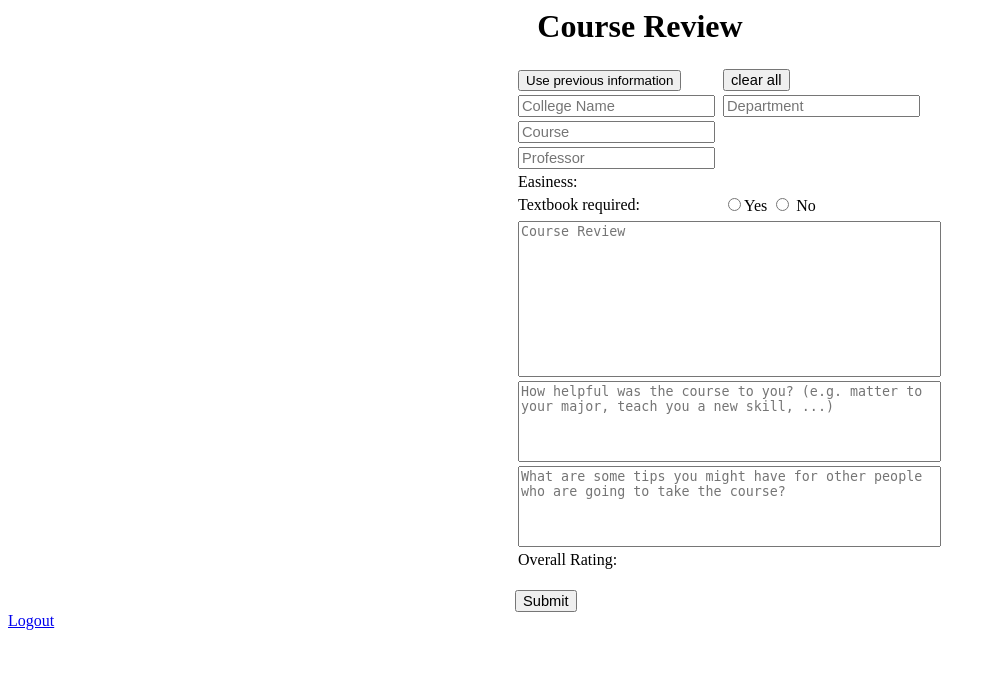
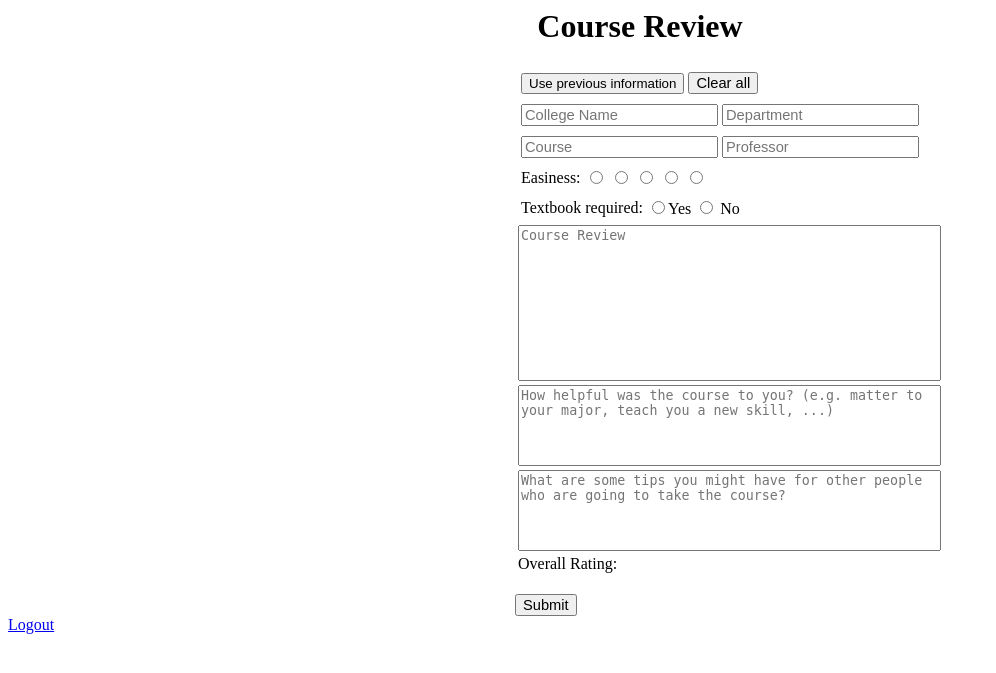
Before and after one commit to JohnTVilesvideo/DatabaseProject, a PHP site: page /course_review.php in a window 1280 px wide. Shown: the top 673 px of the page, without its empty margins (0-996 px from the left). Run offline with PHP 8.4, Linux system fonts and the light colour scheme; the visitor is signed in with stand-in values (Sample User, id 1); some libraries are stand-ins or nearby versions.

Commit message:
Edit form

```diff
--- a/course_review.php
+++ b/course_review.php
@@ -37,41 +37,69 @@ $(document).ready(function(){
 <body>
 
 <h1 style="text-align: center">Course Review</h1>
-<table style="float:center"></table>
 <form id='courseReview' method='POST' action='add_course_review.php' accept-charset="UTF-8">
 <!--<input type="hidden" name="profID">
 <input type="hidden" name="courseID">-->
 <table style="float:center">
 	<tr>
+		<td>
+			<table>
+			<tr>
 				<td><button type="button" id='usePrev'>Use previous information</button></td>
-		<td width='100'></td>
-		<td><input type="reset" value="clear all" /></td>
+				<td align="center"><input type="reset" value="Clear all"/></td>
+			</tr>
+			</table>
+		</td>
 	</tr>
 	<tr>
+		<td>
+		<table>
+		<tr>
 			<td><input type='text' id='college' name='college' placeholder="College Name"></td>
-		<td width='100'></td>
 			<td><input type='text' id='dept' name='department' placeholder='Department'></td>
 		</tr>
+		</table>
+		</td>
+	</tr>
+	<tr>
+		<td>
+		<table>
 		<tr>
 			<td><input type='text' id='course' name='course' placeholder='Course'></td>
+			<td><input type='text' id='professor' name='professor' placeholder='Professor'></td>
+		</tr>
+		</table>
+		</td>
 	</tr>
 	<tr>
-		<td><input type='text' id='professor' name='professor' placeholder='Professor'></td>
-	</tr>
+		<td>
+		<table>
 		<tr>
 			<td><p>Easiness:</p></td>
-		<td></td>
+			<td align='left'>
+				<input type='radio' name='easiness' value=1>
+				<input type='radio' name='easiness' value=2>
+				<input type='radio' name='easiness' value=3>
+				<input type='radio' name='easiness' value=4>
+				<input type='radio' name='easiness' value=5>
+			</td>
+		</tr>
+		</table>
+		</td>
 		<!--<td><div w3-include-html="star_rating.html"></div> <script src="include-HTML.js"></script> </td>-->
 	</tr>
 	<tr>
+		<td>
+		<table>
+		<tr>
 			<td><p>Textbook required:</p></td>
-		<td width='100'></td>
 			<td><input type="radio" name="isTextRequired" value="Yes">Yes
 		    <input type="radio" name="isTextRequired" value="No"> No</td>
 		</tr>
 		</table>
+		</td>
+	</tr>
 
-<table>
 	<tr>
 		<td><textarea rows=10 cols=50 form='courseReview' name='review' placeholder="Course Review"></textarea></td>
 	</tr>
```
Lines whose indentation alone changed are shown as unchanged.
